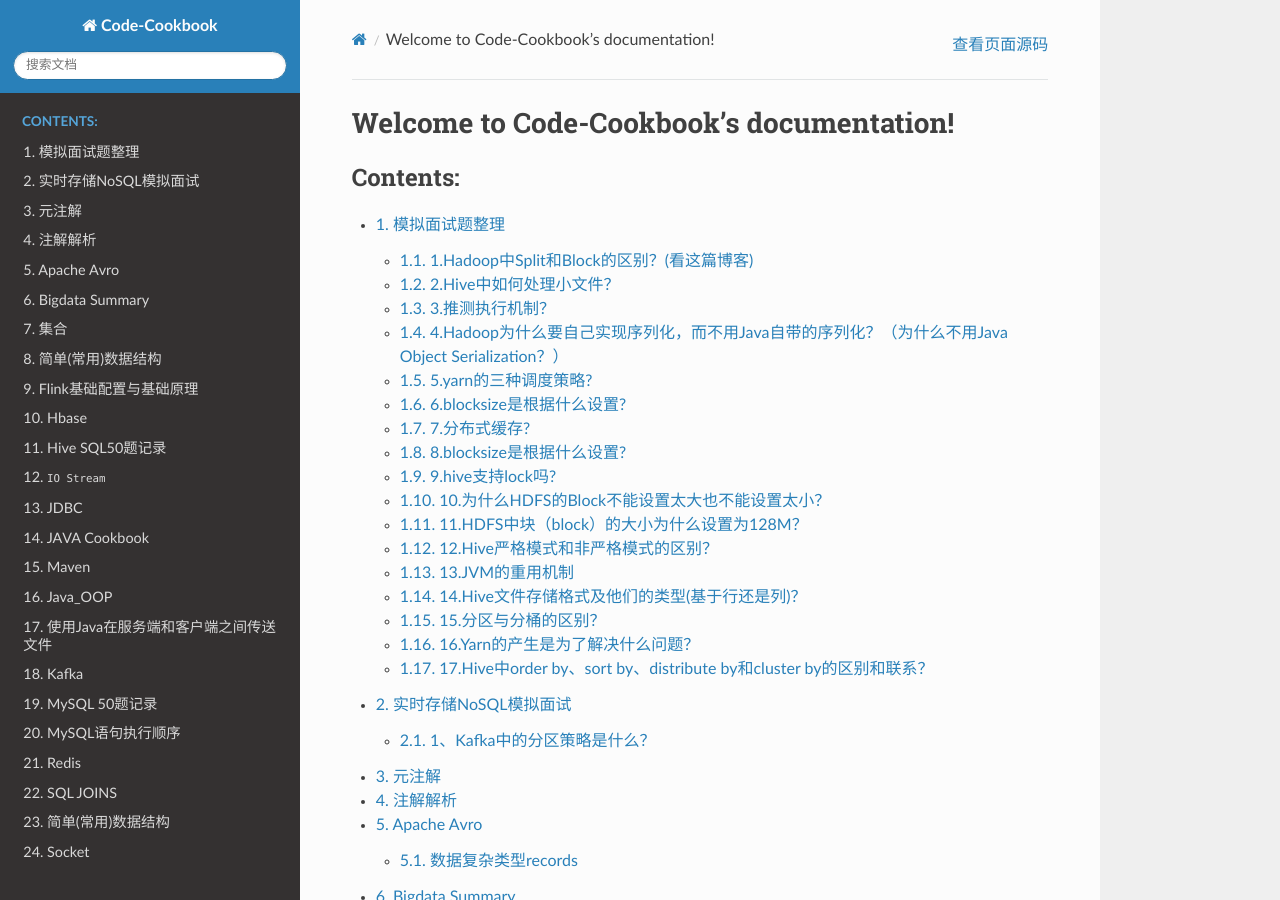
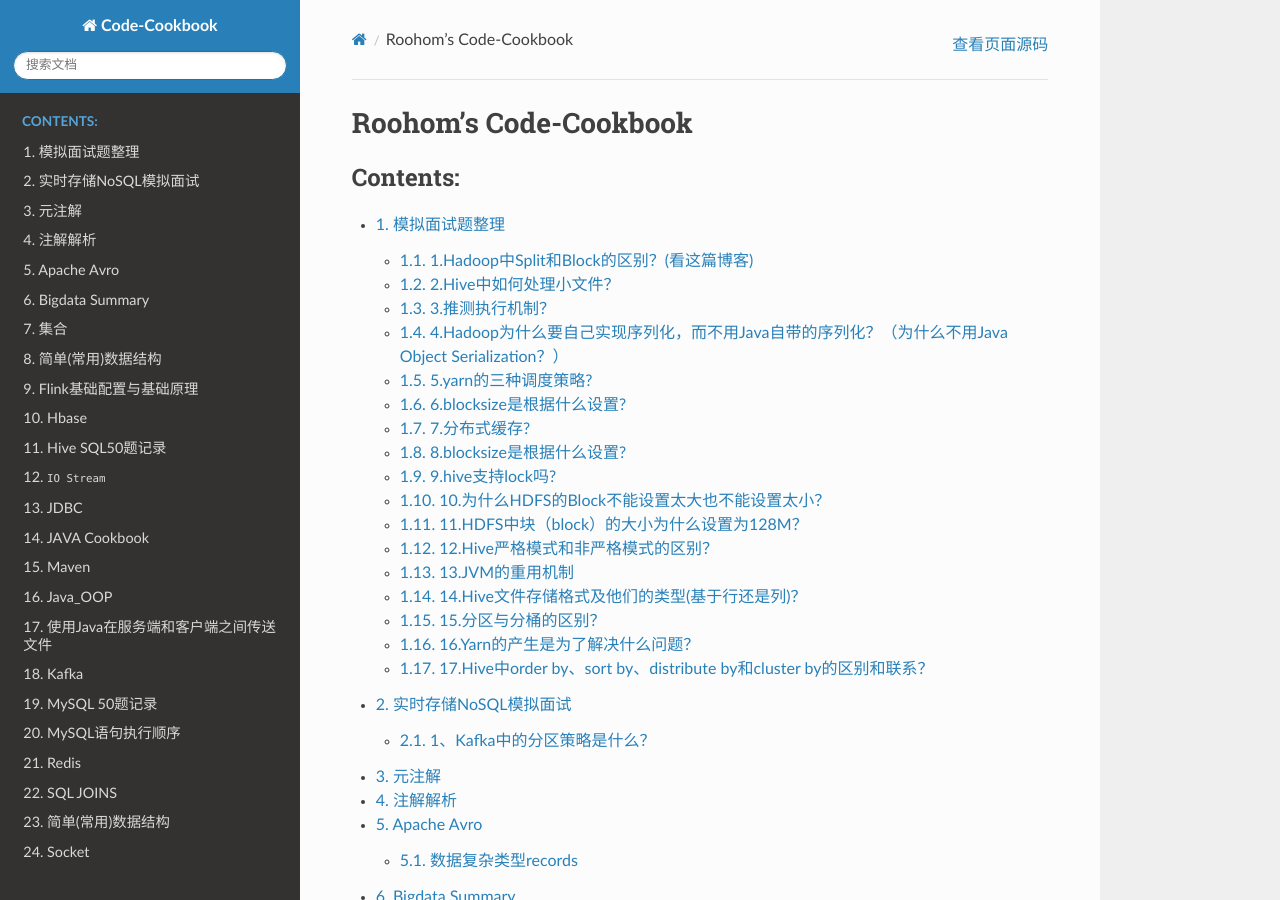
Before and after one commit to roohom/Code-Cookbook, a Sphinx documentation site: the page built from source/index.rst, in a window 1280 px wide and 900 px high. Built offline with Sphinx 7.4.7 and the Read the Docs theme 2.0.0, drawn with Linux system fonts in a browser that asks for light colours.

Commit message:
upd index.rst

```diff
--- a/source/index.rst
+++ b/source/index.rst
@@ -3,7 +3,7 @@
    You can adapt this file completely to your liking, but it should at least
    contain the root `toctree` directive.
 
-Welcome to Code-Cookbook's documentation!
+Roohom's Code-Cookbook
 =========================================
 
 .. toctree::
```
